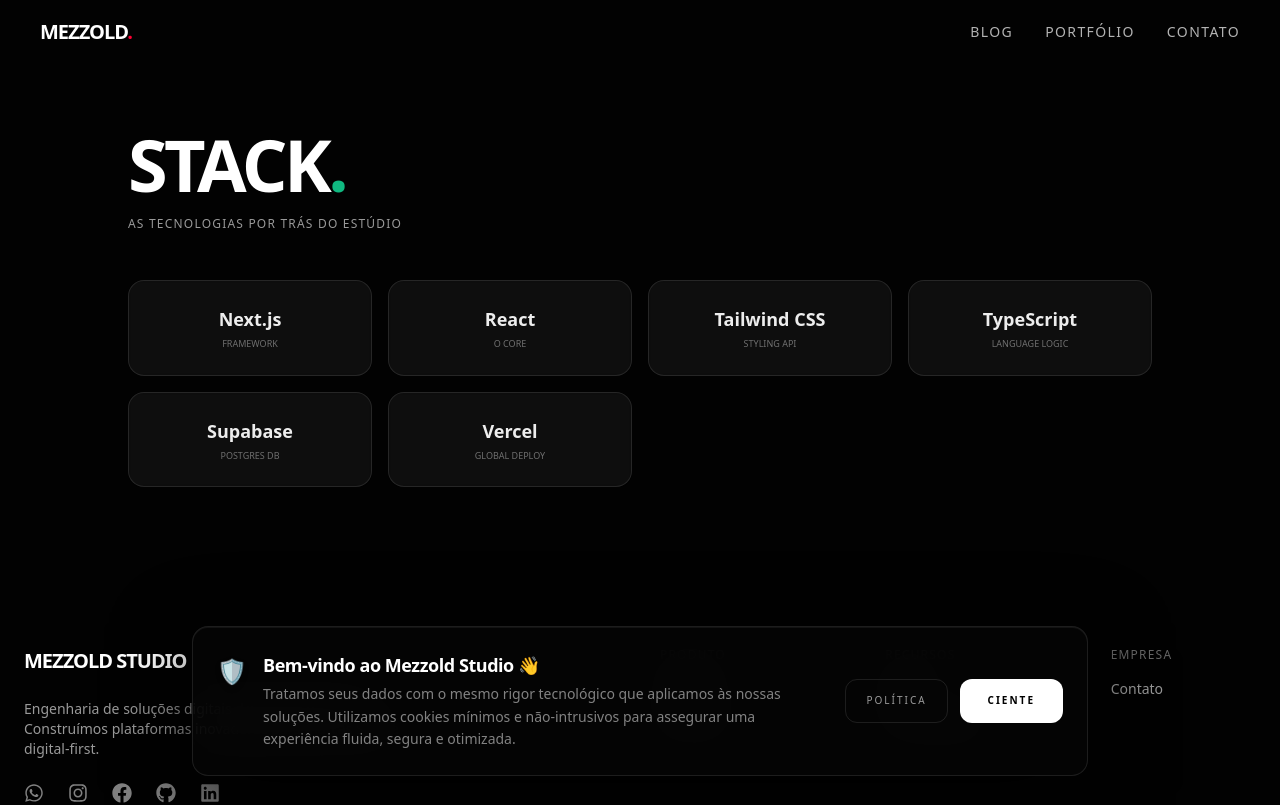
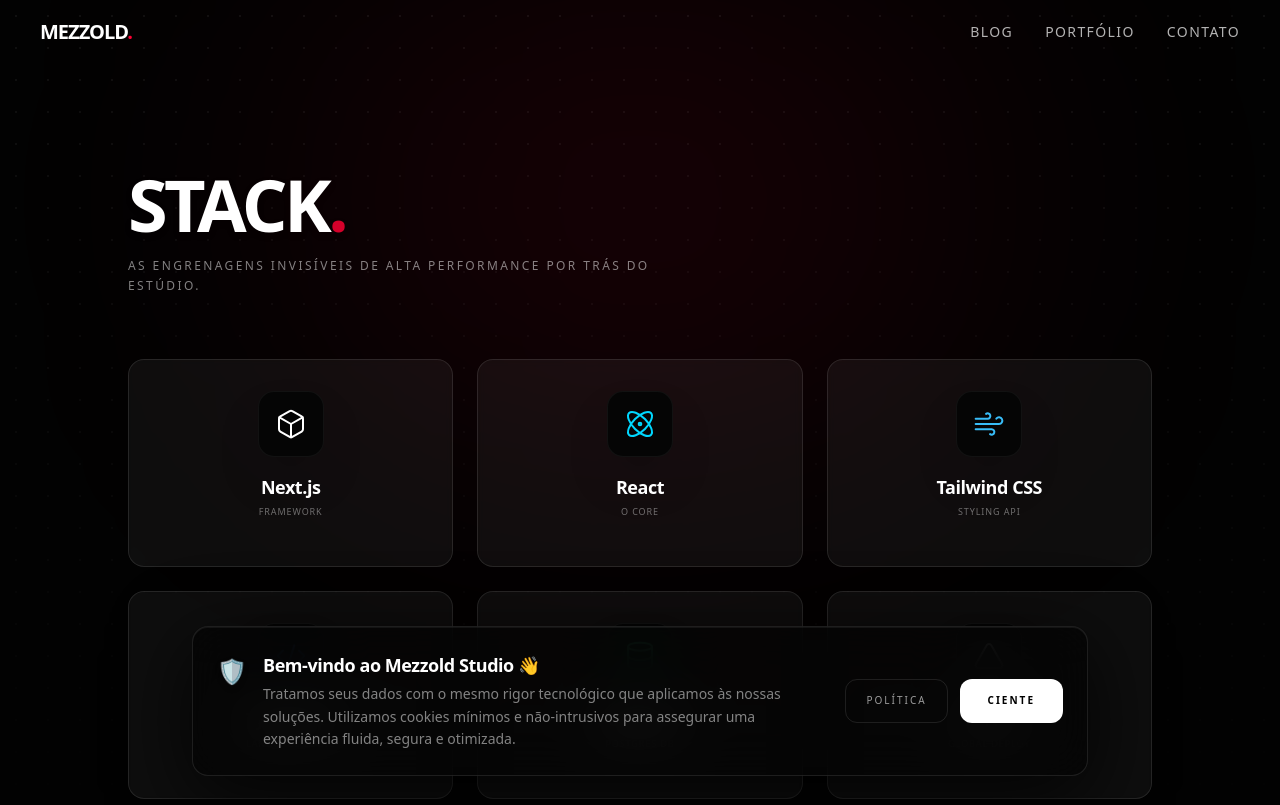
Before and after one commit to ViniciusNoetzold/MezzoldStudios, a Next.js app: page /stack in a window 1280 px wide. Shown: the top 805 px of the page. Built offline with nearby package versions, Linux system fonts and the light colour scheme.

Commit message:
feat: redesign stack page with icons, glows and background pattern

```diff
--- a/src/app/stack/page.tsx
+++ b/src/app/stack/page.tsx
@@ -1,45 +1,66 @@
 import { Header } from '@/components/layout/Header';
 import { Footer } from '@/components/layout/Footer';
 import { GlassCard } from '@/components/ui/GlassCard';
+import { BGPattern } from '@/components/ui/bg-pattern';
+import { Atom, Box, Wind, Code2, Database, Triangle } from 'lucide-react';
 
 export const metadata = {
   title: "Stack Tech | Mezzold Studio",
 };
 
+const technologies = [
+  { name: 'Next.js', role: 'Framework', icon: Box, glow: 'group-hover:shadow-[0_0_30px_rgba(255,255,255,0.15)] text-white' },
+  { name: 'React', role: 'O Core', icon: Atom, glow: 'group-hover:shadow-[0_0_30px_rgba(0,216,255,0.2)] text-[#00D8FF]' },
+  { name: 'Tailwind CSS', role: 'Styling API', icon: Wind, glow: 'group-hover:shadow-[0_0_30px_rgba(56,189,248,0.2)] text-[#38BDF8]' },
+  { name: 'TypeScript', role: 'Language Logic', icon: Code2, glow: 'group-hover:shadow-[0_0_30px_rgba(49,120,198,0.2)] text-[#3178C6]' },
+  { name: 'Supabase', role: 'Postgres DB', icon: Database, glow: 'group-hover:shadow-[0_0_30px_rgba(62,207,142,0.2)] text-[#3ECF8E]' },
+  { name: 'Vercel', role: 'Global Deploy', icon: Triangle, glow: 'group-hover:shadow-[0_0_30px_rgba(255,255,255,0.15)] text-white' },
+];
+
 export default function StackPage() {
   return (
     <>
       <Header />
-      <main className="flex-1 pt-32 pb-24 px-6 relative z-10">
-        <div className="container mx-auto max-w-5xl">
-          <h1 className="font-sans font-black text-5xl md:text-7xl tracking-tighter mb-4 text-white uppercase">Stack<span className="text-emerald">.</span></h1>
-          <p className="text-white/60 mb-12 font-mono tracking-widest text-[10px] md:text-xs uppercase">AS TECNOLOGIAS POR TRÁS DO ESTÚDIO</p>
+      <main className="flex-1 pt-32 pb-24 px-6 relative z-10 min-h-[100dvh] bg-[#020202] overflow-hidden selection:bg-electric-red/30">
 
-          <div className="grid grid-cols-2 md:grid-cols-4 gap-4">
-             <GlassCard className="text-center p-6 flex flex-col items-center justify-center">
-                 <h3 className="font-sans font-bold text-lg">Next.js</h3>
-                 <span className="font-mono text-[9px] uppercase text-white/40 mt-1">Framework</span>
-             </GlassCard>
-             <GlassCard className="text-center p-6 flex flex-col items-center justify-center">
-                 <h3 className="font-sans font-bold text-lg">React</h3>
-                 <span className="font-mono text-[9px] uppercase text-white/40 mt-1">O Core</span>
-             </GlassCard>
-             <GlassCard className="text-center p-6 flex flex-col items-center justify-center">
-                 <h3 className="font-sans font-bold text-lg">Tailwind CSS</h3>
-                 <span className="font-mono text-[9px] uppercase text-white/40 mt-1">Styling API</span>
-             </GlassCard>
-             <GlassCard className="text-center p-6 flex flex-col items-center justify-center">
-                 <h3 className="font-sans font-bold text-lg">TypeScript</h3>
-                 <span className="font-mono text-[9px] uppercase text-white/40 mt-1">Language Logic</span>
-             </GlassCard>
-             <GlassCard className="text-center p-6 flex flex-col items-center justify-center">
-                 <h3 className="font-sans font-bold text-lg">Supabase</h3>
-                 <span className="font-mono text-[9px] uppercase text-white/40 mt-1">Postgres DB</span>
-             </GlassCard>
-             <GlassCard className="text-center p-6 flex flex-col items-center justify-center">
-                 <h3 className="font-sans font-bold text-lg">Vercel</h3>
-                 <span className="font-mono text-[9px] uppercase text-white/40 mt-1">Global Deploy</span>
-             </GlassCard>
+        {/* Background Elements */}
+        <BGPattern variant="dots" size={32} fill="rgba(255,255,255,0.06)" mask="fade-bottom" />
+
+        {/* Glows */}
+        <div className="absolute top-0 left-1/2 -translate-x-1/2 w-full max-w-2xl h-[400px] bg-electric-red/10 blur-[140px] pointer-events-none rounded-full" />
+
+        <div className="container mx-auto max-w-5xl relative z-10 pt-10">
+          <div className="mb-16 animate-in fade-in slide-in-from-bottom-8 duration-1000 ease-out fill-mode-both">
+            <h1 className="font-sans font-black text-5xl md:text-7xl tracking-tighter mb-4 text-white uppercase drop-shadow-md">
+              Stack<span className="text-electric-red animate-pulse">.</span>
+            </h1>
+            <p className="text-white/50 font-mono tracking-[0.2em] text-[10px] md:text-xs uppercase max-w-xl leading-relaxed">
+              As engrenagens invisíveis de alta performance por trás do estúdio.
+            </p>
+          </div>
+
+          <div className="grid grid-cols-1 sm:grid-cols-2 md:grid-cols-3 gap-6">
+            {technologies.map((tech, i) => (
+              <div
+                key={i}
+                className="animate-in fade-in slide-in-from-bottom-8 duration-1000 ease-out fill-mode-both"
+                style={{ animationDelay: `${150 * (i + 1)}ms` }}
+              >
+                <GlassCard className="group relative text-center p-8 flex flex-col items-center justify-center space-y-4 h-52 border border-white/5 bg-white/[0.02] hover:bg-white/[0.04] hover:border-white/10 transition-all duration-500 overflow-hidden cursor-crosshair">
+                  {/* Subtle radial gradient overlay on hover */}
+                  <div className="absolute inset-0 opacity-0 group-hover:opacity-100 transition-opacity duration-500 bg-gradient-to-b from-white/[0.04] to-transparent pointer-events-none" />
+
+                  <div className={`transition-all duration-500 ease-out transform group-hover:scale-110 group-hover:-translate-y-2 p-4 rounded-2xl bg-[#050505] border border-white/5 shadow-2xl ${tech.glow}`}>
+                    <tech.icon size={32} strokeWidth={1.5} />
+                  </div>
+
+                  <div className="flex flex-col items-center transform transition-transform duration-500 group-hover:translate-y-1">
+                    <h3 className="font-sans font-bold text-lg text-white mb-1 tracking-tight">{tech.name}</h3>
+                    <span className="font-mono text-[9px] uppercase tracking-widest text-white/40">{tech.role}</span>
+                  </div>
+                </GlassCard>
+              </div>
+            ))}
           </div>
         </div>
       </main>
```
